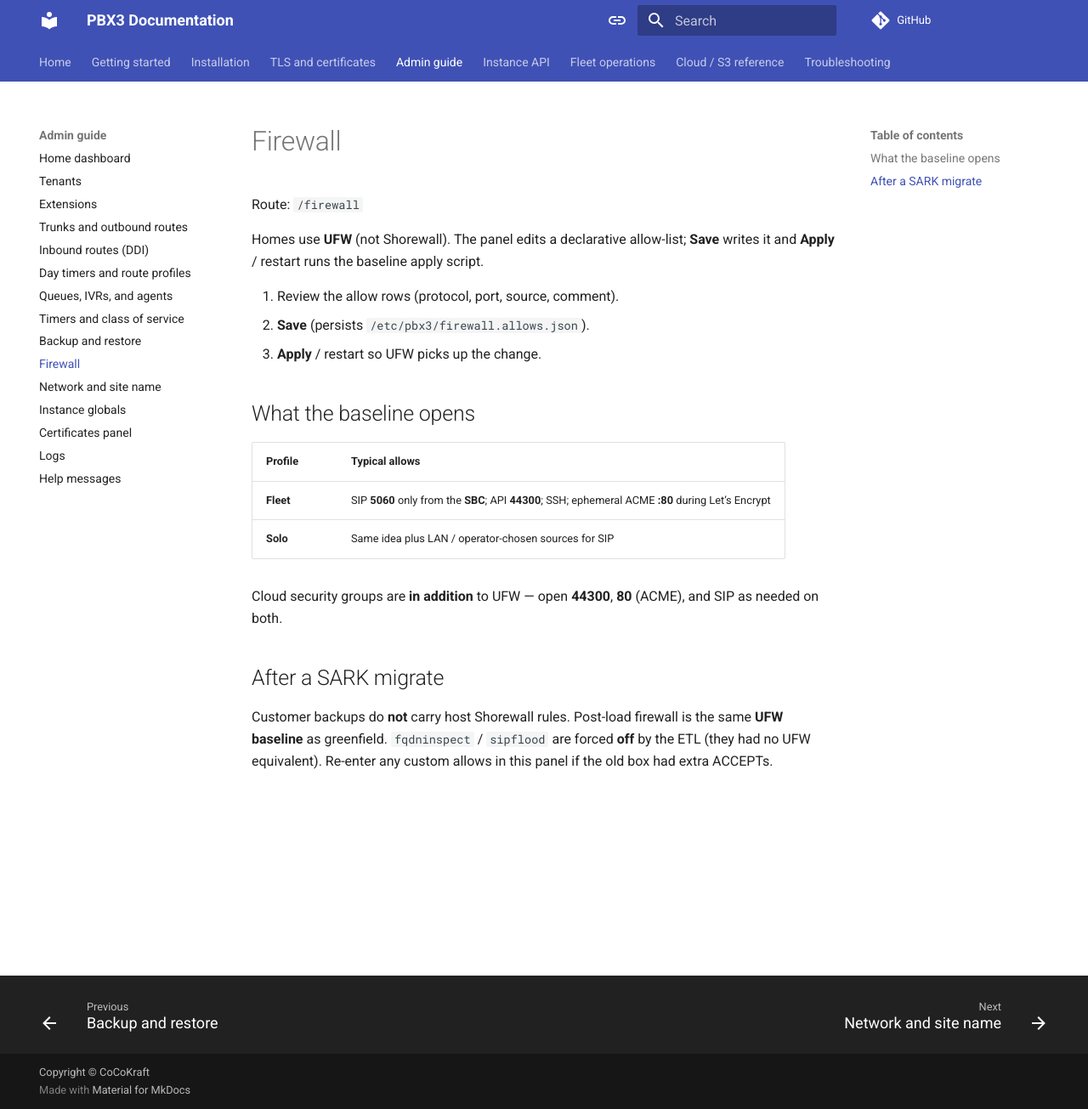
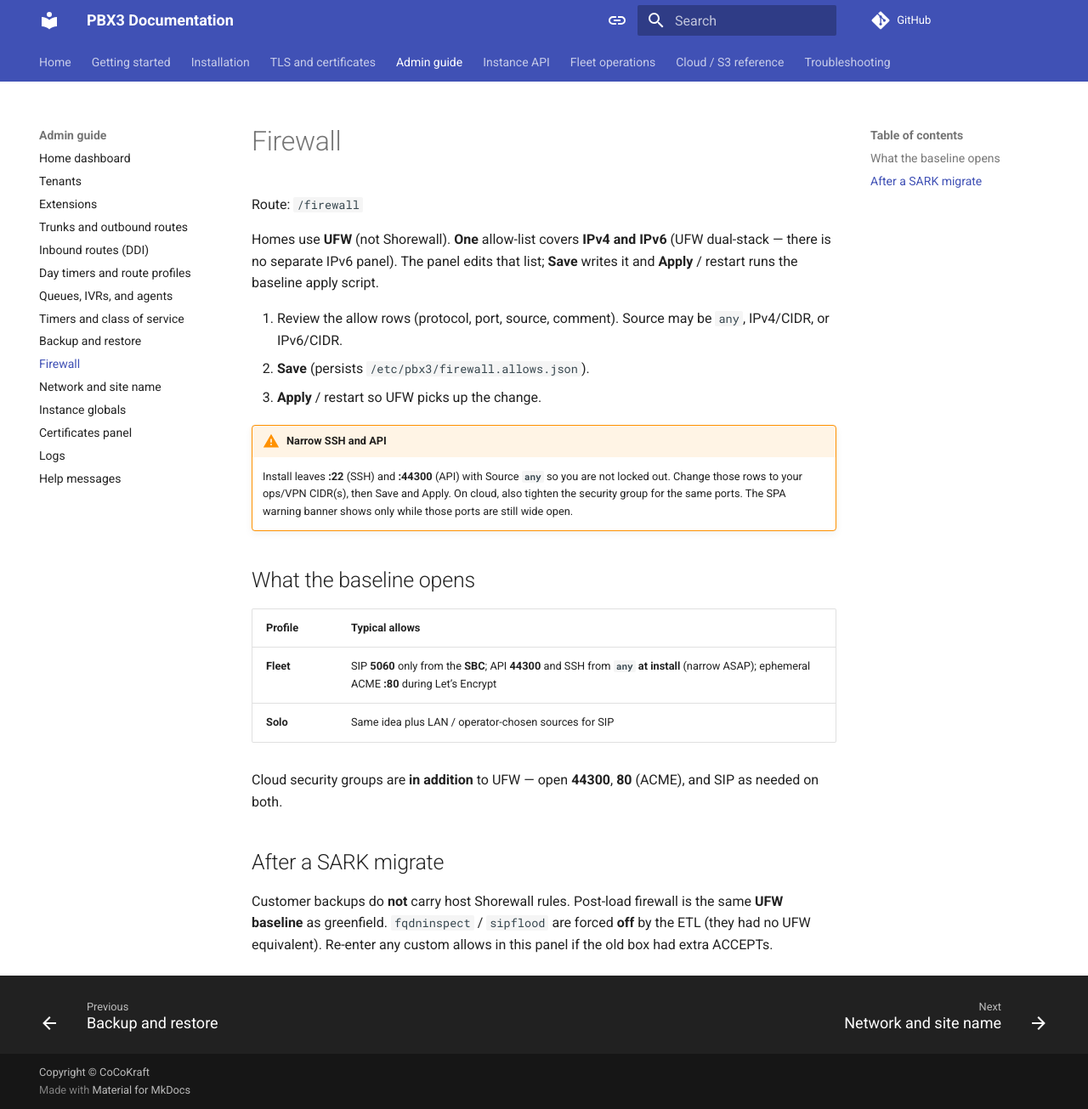
Before and after one commit to aelintra/pbx3-docs, an MkDocs documentation site: the page built from docs/admin/firewall.md, in a window 1280 px wide and 1305 px high. Shown: the whole window at 85% size. Built offline with MkDocs 1.6.1 and Material for MkDocs 9.7.7, drawn with Linux system fonts in a browser that asks for light colours; comment, search, counter and statistics services are not loaded.

Commit message:
Document UFW dual-stack Firewall and F11 narrow-SSH/API warnings.

```diff
--- a/docs/admin/firewall.md
+++ b/docs/admin/firewall.md
@@ -2,17 +2,20 @@
 
 Route: `/firewall`
 
-Homes use **UFW** (not Shorewall). The panel edits a declarative allow-list; **Save** writes it and **Apply** / restart runs the baseline apply script.
+Homes use **UFW** (not Shorewall). **One** allow-list covers **IPv4 and IPv6** (UFW dual-stack — there is no separate IPv6 panel). The panel edits that list; **Save** writes it and **Apply** / restart runs the baseline apply script.
 
-1. Review the allow rows (protocol, port, source, comment).
+1. Review the allow rows (protocol, port, source, comment). Source may be `any`, IPv4/CIDR, or IPv6/CIDR.
 2. **Save** (persists `/etc/pbx3/firewall.allows.json`).
 3. **Apply** / restart so UFW picks up the change.
+
+!!! warning "Narrow SSH and API"
+    Install leaves **:22** (SSH) and **:44300** (API) with Source **`any`** so you are not locked out. Change those rows to your ops/VPN CIDR(s), then Save and Apply. On cloud, also tighten the security group for the same ports. The SPA warning banner shows only while those ports are still wide open.
 
 ## What the baseline opens
 
 | Profile | Typical allows |
 |---------|----------------|
-| **Fleet** | SIP **5060** only from the **SBC**; API **44300**; SSH; ephemeral ACME **:80** during Let’s Encrypt |
+| **Fleet** | SIP **5060** only from the **SBC**; API **44300** and SSH from **`any` at install** (narrow ASAP); ephemeral ACME **:80** during Let’s Encrypt |
 | **Solo** | Same idea plus LAN / operator-chosen sources for SIP |
 
 Cloud security groups are **in addition** to UFW — open **44300**, **80** (ACME), and SIP as needed on both.
```
Also changed, not shown: docs/installation/install-lab-home.md (+2 -0 lines), docs/installation/install-pbx3-pbx3api.md (+1 -0 lines).
